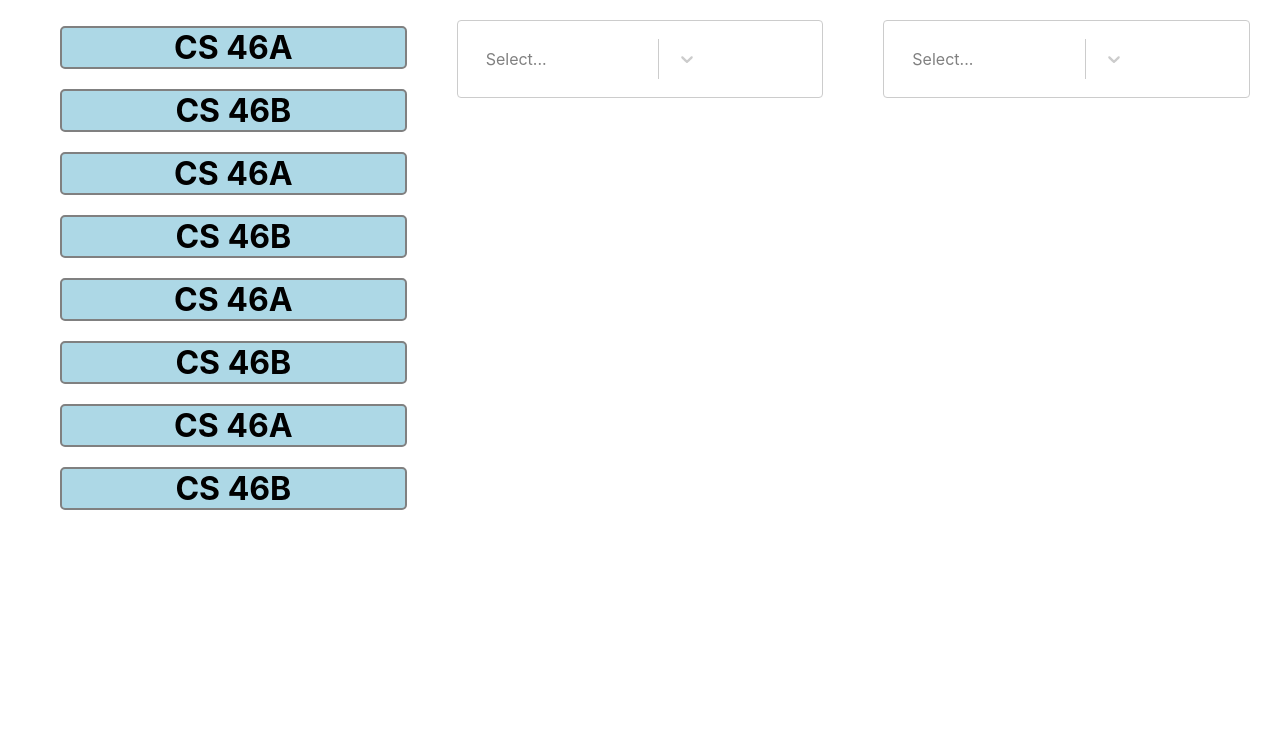
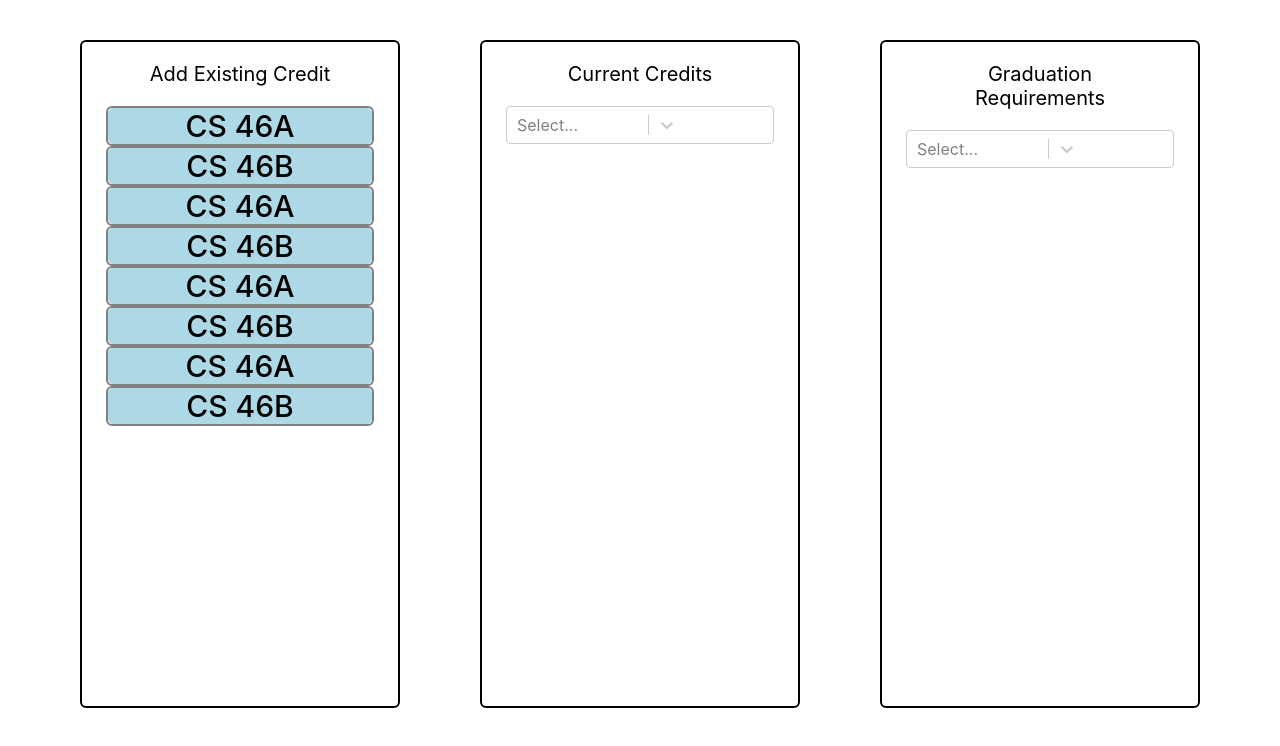
Before and after one commit to al3xbro/MyDeRP, a React (Create React App) app: page / in a window 1280 px wide. Shown: the top 746 px of the page. Built offline with nearby package versions, Linux system fonts and the light colour scheme.

Commit message:
Added box borders and fixed all CSS

```diff
--- a/src/App.css
+++ b/src/App.css
@@ -29,12 +29,9 @@
 }
 
 ul {
+  margin: 0px;
   list-style: none;
-}
-
-.addExCredit {
-  margin-left: 100px;
-  margin-right: 20px;
+  padding: 0px;
 }
 
 .flex-container {
@@ -42,8 +39,50 @@ ul {
 }
 
 .flex-container div {
-  margin: 10px;
   flex: 1;
+}
+
+.listName {
+  text-align: center;
+  font-size: 20px;
+  margin: 20px;
+
+}
+
+.addExCredit {
+  height: 80vh;
+  margin-top: 5vh;
+  margin-left: 10vh;
+  margin-right: 5vh;
+  padding-right: 3vh;
+  padding-left: 3vh;
+  padding-bottom: 3vh;
+  border-radius: 6px;
+  border: 2px solid black;
+}
+
+.exCredit {
+  height: 80vh;
+  margin-top: 5vh;
+  margin-left: 5vh;
+  margin-right: 5vh;
+  padding-right: 3vh;
+  padding-left: 3vh;
+  padding-bottom: 3vh;
+  border-radius: 6px;
+  border: 2px solid black;
+}
+
+.req {
+  height: 80vh;
+  margin-top: 5vh;
+  margin-left: 5vh;
+  margin-right: 10vh;
+  padding-right: 3vh;
+  padding-left: 3vh;
+  padding-bottom: 3vh;
+  border-radius: 6px;
+  border: 2px solid black;
 }
 
 @keyframes App-logo-spin {
--- a/src/App.js
+++ b/src/App.js
@@ -7,6 +7,7 @@ function App() {
     <>
       <div className="flex-container">
         <div className="addExCredit">
+          <div className="listName">Add Existing Credit</div>
           <ul>
             <li><Course code={"CS 46A"} title={"intro to nba"} desc={"learn to dunk"} prereqs={"get drafted"} reqs={"high school basketball"} /></li>
             <li><Course code={"CS 46B"} title={"intro to nba"} desc={"learn to dunk"} prereqs={"get drafted"} reqs={"high school basketball"} /></li>
@@ -19,9 +20,11 @@ function App() {
           </ul>
         </div>
         <div className="exCredit">
+          <div className="listName">Current Credits</div>
           <CourseDropdown />
         </div>
         <div className="req">
+          <div className="listName">Graduation Requirements</div>
           <CourseDropdown />
         </div>
       </div>
--- a/src/components/Course.js
+++ b/src/components/Course.js
@@ -3,12 +3,12 @@ import Collapsible from 'react-collapsible';
 
 function Course({ code, title, desc, prereqs, reqs }) {
   return (
-      <Collapsible trigger=<h1>{code}</h1> transitionTime='100'>
-        <h3>{title}</h3>
-        <p>{desc}</p>
-        <p><h4>Prerequisites: </h4>{prereqs}</p>
-        <p><h4>Requirements filled: </h4>{reqs}</p>
-      </Collapsible>
+    <Collapsible trigger=<div className="courseCode">{code}</div> transitionTime='100'>
+      <h3>{title}</h3>
+      <p>{desc}</p>
+      <p><h4>Prerequisites: </h4>{prereqs}</p>
+      <p><h4>Requirements filled: </h4>{reqs}</p>
+    </Collapsible>
   );
 };
 
--- a/src/components/components.css
+++ b/src/components/components.css
@@ -1,20 +1,23 @@
-h2 {
-    margin-top: 0px;
-}
-
-h1 {
+.courseCode {
     text-align: center;
+    font-size: 30px;
+    font-weight: 500;
     vertical-align: bottom;
     border-radius: 5px;
     margin: 0px;
     background-color: lightblue;
-    border: 2px solid gray;
 }
 
-.collapsible {
-    border: 2px solid gray;
+.Collapsible__contentInner {
+    padding: 1vh;
 }
 
-h1:hover {
+.Collapsible {
+
+    border: 2px solid gray;
+    border-radius: 6px;
+}
+
+.courseCode:hover {
     background-color: lightgrey;
 }
```
